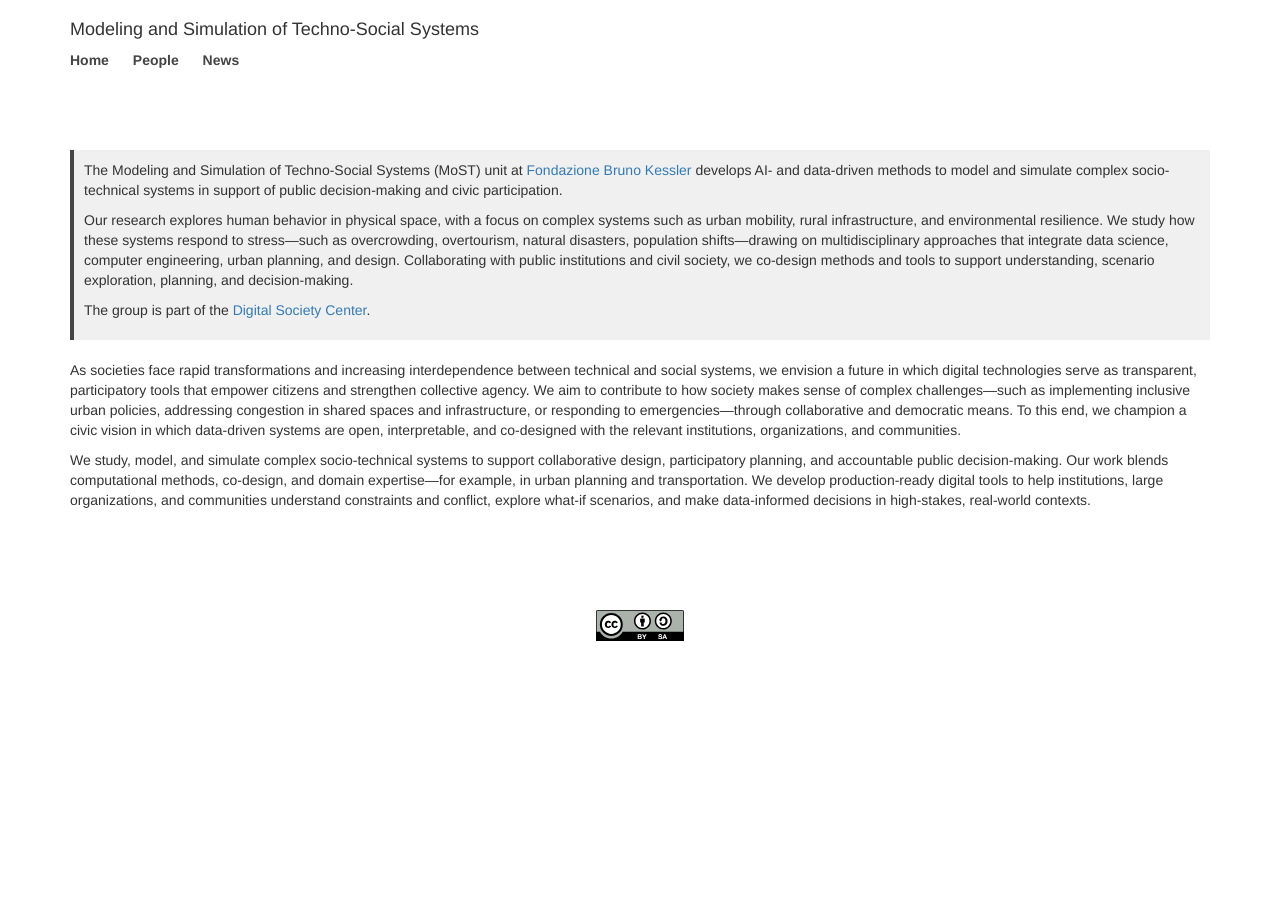
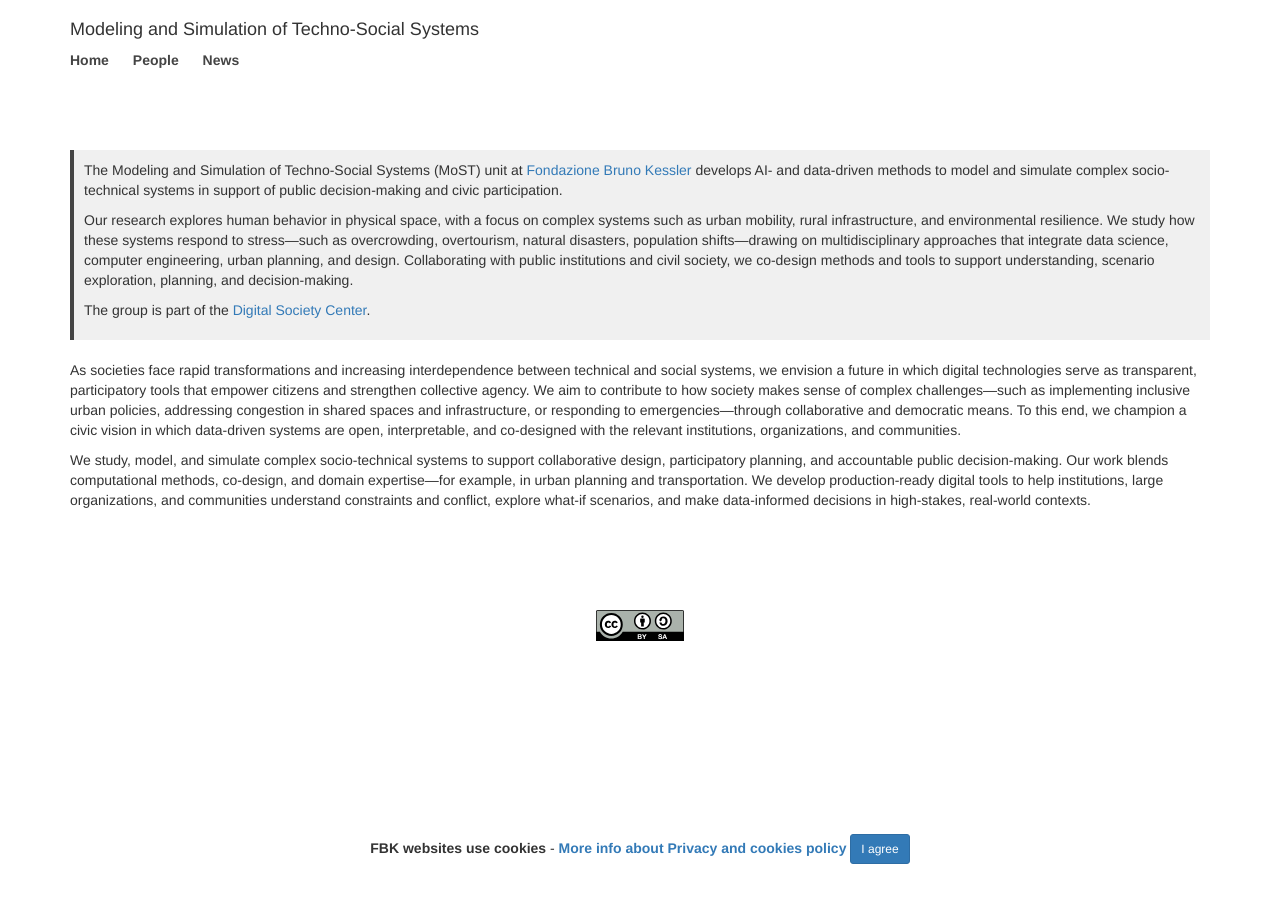
Before and after one commit to fbk-most/fbk-most.github.io, a Jekyll site: the page built from index.md, in a window 1280 px wide. Built offline with Jekyll 4.4.1, drawn with Linux system fonts in a browser that asks for light colours; nearby versions of some CDN libraries; library files that are not in the unit come from our copies; some of the changed lines change nothing that is shown.

Commit message:
feat: implement basic cookies banner (#24)
We use a cookie to remember the cookie preferences. (Ironic, uh?)

Anyway, this banner should be enough to remove the last blockers
preventing us from using `most.fbk.eu`.

Subsequent commits will deal with the website content as well as other
details such as the website style.

```diff
--- a/_layouts/base.html
+++ b/_layouts/base.html
@@ -42,5 +42,19 @@
   -->
   <script src="{{ "/assets/vendor/bootstrap/js/bootstrap.bundle.min.js" | relative_url }}"></script>
   <script src="{{ "/assets/js/main.js" | relative_url }}"></script>
+
+  <!-- Cookie Alert -->
+  <div class="most-cookie-alert alert alert-dark text-center fixed-bottom mb-0 d-none" role="alert">
+    <div class="container">
+      <strong>FBK websites use cookies</strong> -
+      <a href="https://www.fbk.eu/en/privacy-cookies-policy/"
+         target="_blank"
+         class="alert-link">More info about Privacy and cookies policy</a>
+      <button type="button" class="btn btn-primary btn-sm ms-3 most-cookie-accept">
+        I agree
+      </button>
+    </div>
+  </div>
+
 </body>
 </html>
--- a/assets/css/main.css
+++ b/assets/css/main.css
@@ -124,3 +124,12 @@
     border-width: 0;
     height: 31px;
 }
+
+/* Cookie Alert */
+.most-cookie-alert {
+    position: fixed;
+    bottom: 0;
+    left: 0;
+    right: 0;
+    z-index: 1030;
+}
--- a/assets/js/main.js
+++ b/assets/js/main.js
@@ -1 +1,55 @@
-/* TODO(bassosimone): add here JavaScript functionality. */
+// mostMaybeCookieAlert shows the cookie alert if it hasn't been shown before.
+function mostMaybeCookieAlert() {
+  // Get the cookie alert elements
+  const cookieAlert = document.querySelector(".most-cookie-alert");
+  const acceptButton = document.querySelector(".most-cookie-accept");
+
+  // Function to set cookie with proper encoding
+  function setCookie(name, value, days) {
+    const encodedName = encodeURIComponent(name);
+    const encodedValue = encodeURIComponent(value);
+    const date = new Date();
+    date.setTime(date.getTime() + days * 24 * 60 * 60 * 1000);
+
+    const cookie = [
+      `${encodedName}=${encodedValue}`,
+      `expires=${date.toUTCString()}`,
+      "path=/",
+      "SameSite=Lax",
+    ].join("; ");
+
+    document.cookie = cookie;
+  }
+
+  // Function to get cookie with proper decoding
+  function getCookie(name) {
+    const encodedName = encodeURIComponent(name);
+    const cookies = document.cookie.split(";");
+
+    for (const cookie of cookies) {
+      const [cookieName, cookieValue] = cookie.trim().split("=");
+      if (cookieName === encodedName) {
+        return decodeURIComponent(cookieValue);
+      }
+    }
+
+    return null;
+  }
+
+  // Define the cookie name
+  const cookieName = "mostCookiesAccepted";
+
+  // Show the alert if the cookie hasn't been set
+  if (!getCookie(cookieName)) {
+    cookieAlert.classList.remove("d-none");
+  }
+
+  // Handle the accept button click
+  acceptButton.addEventListener("click", function () {
+    setCookie(cookieName, "true", 365);
+    cookieAlert.classList.add("d-none");
+  });
+}
+
+// Ensure the cookie alert is shown when needed
+document.addEventListener("DOMContentLoaded", mostMaybeCookieAlert);
```
